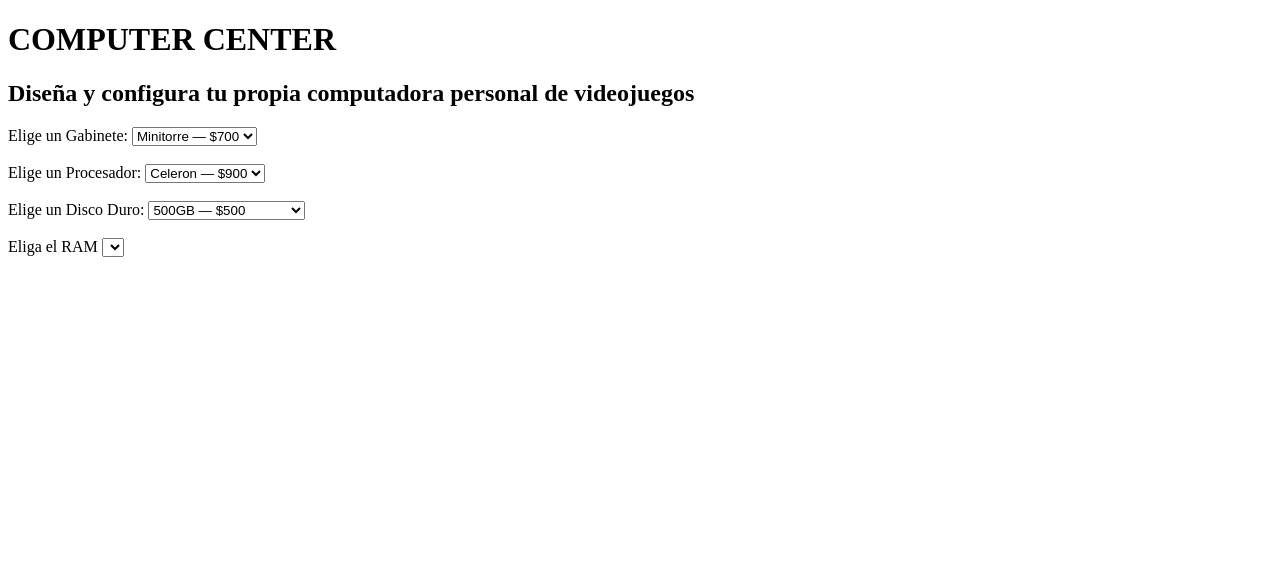
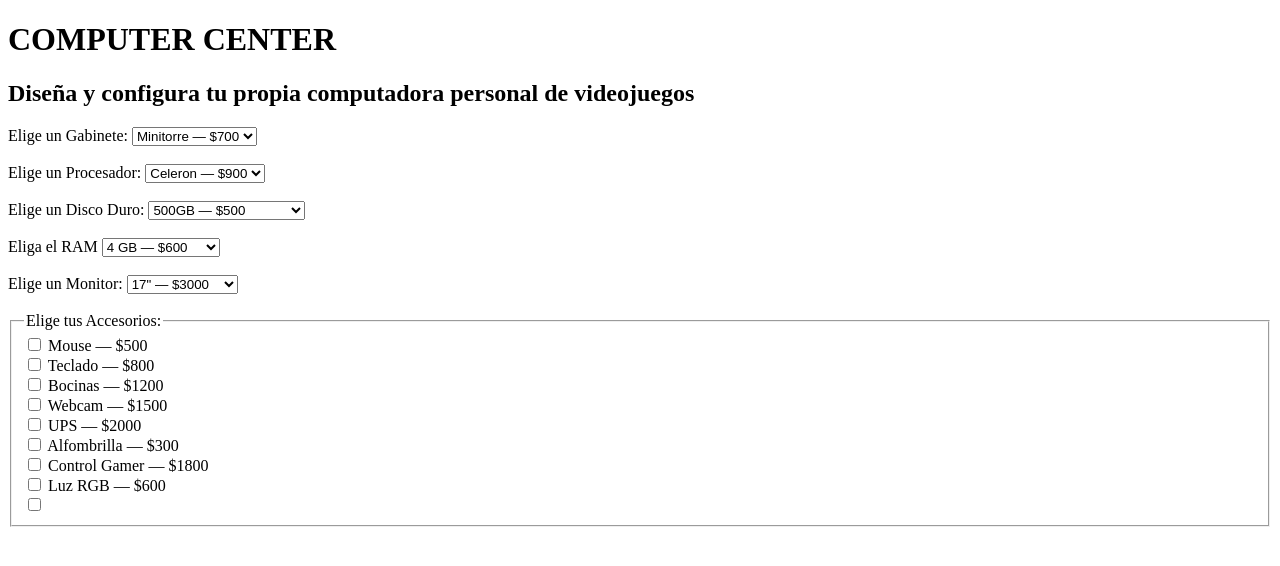
Before and after one commit to Galileo-ux/Arma-computadora, a plain HTML site: page index.html in a window 1280 px wide. Drawn offline with Linux system fonts and the light colour scheme.

Commit message:
Commit final

```diff
--- a/index.html
+++ b/index.html
@@ -41,7 +41,43 @@
         <br>
         <br>
         <label for="RAM">Eliga el RAM</label>
-        <select name="RAM"id=""></select>
+        <select name="RAM"id="RAM">
+            <option value="4GB">4 GB — $600</option>
+            <option value="8GB">8 GB — $1050</option>
+            <option value="16GB ">16 GB — $1950</option>
+        </select>
+        <br>
+        <br>
+        <label for="monitor">Elige un Monitor:</label>
+        <select id="monitor" name="monitor">
+            <option value="17">17" — $3000</option>
+            <option value="19">19" — $3500</option>
+            <option value="21.5">21.5" — $4000</option>
+            <option value="24">24" — $5000</option>
+            <option value="27">27" — $7000</option>
+            <option value="32">32" — $9000</option>
+        </select>
+        <br>
+        <br>
+        <fieldset>
+            <legend>Elige tus Accesorios:</legend>
+            <input type="checkbox" id="mouse" name="accesorios" value="mouse">
+            <label for="mouse">Mouse — $500</label><br>
+            <input type="checkbox" id="teclado" name="accesorios" value="teclado">
+            <label for="teclado">Teclado — $800</label><br>
+            <input type="checkbox" id="bocinas" name="accesorios" value="bocinas">
+            <label for="bocinas">Bocinas — $1200</label><br>
+            <input type="checkbox" id="webcam" name="accesorios" value="webcam">
+            <label for="webcam">Webcam — $1500</label><br>
+            <input type="checkbox" id="ups" name="accesorios" value="ups">
+            <label for="ups">UPS — $2000</label><br>
+            <input type="checkbox" id="alfombrilla" name="accesorios" value="alfombrilla">
+            <label for="alfombrilla">Alfombrilla — $300</label><br>
+            <input type="checkbox" id="control_gamer" name="accesorios" value="control_gamer">
+            <label for="control_gamer">Control Gamer — $1800</label><br>
+            <input type="checkbox" id="luz_rgb" name="accesorios" value="luz_rgb">
+            <label for="luz_rgb">Luz RGB — $600</label><br>
+            <input type="checkbox" id="silla_gamer" name="accesorios" value="silla_gamer">
     </form>
 
 </body>
```
